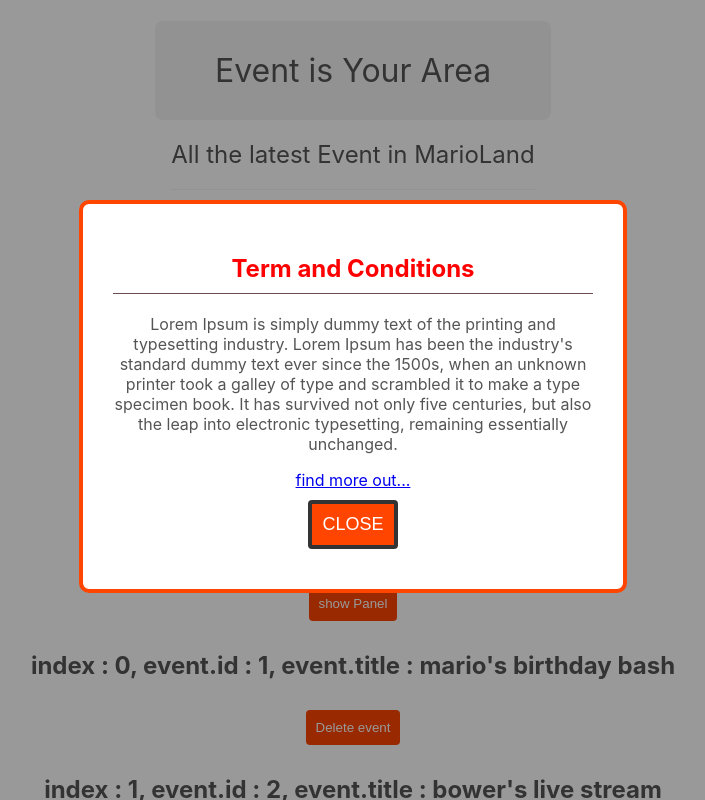
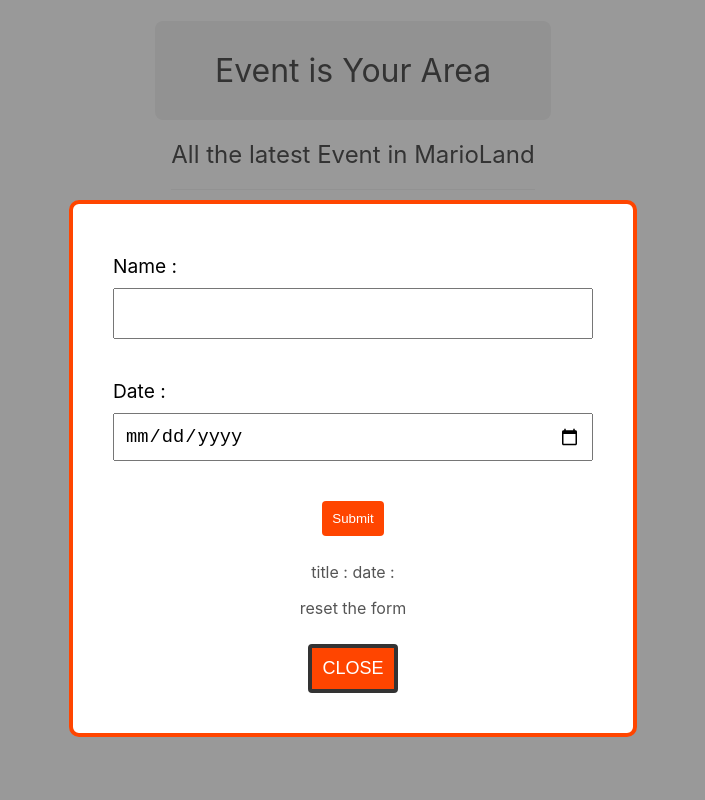
Before and after one commit to project815/React_Study, a React (Create React App) app: page / in a window 1280 px wide. Both pictures are taken after a click on the button "show Panel". Shown: the top 800 px of the page, without its empty margins (287-992 px from the left). Built offline with nearby package versions, Linux system fonts and the light colour scheme.

Commit message:
Adding Events to the Event List

```diff
--- a/src/App.js
+++ b/src/App.js
@@ -7,15 +7,16 @@ import {useState} from 'react'
 import Title from './components/title'
 import Modal from './components/Modal'
 import DeleteList from './components/EventList'
+import NewEventForm from './components/NewEventForm'
 
 function App() {
   // let name = "mario";
   // const [name, setName] = useState('mario');
 
   const [events, setEvents] = useState([
-    {title: "mario's birthday bash", id: 1},
-    {title: "bower's live stream", id:2},
-    {title: "race on moo moo farm", id: 3},
+    // {title: "mario's birthday bash", id: 1},
+    // {title: "bower's live stream", id:2},
+    // {title: "race on moo moo farm", id: 3},
   ])
   const [showEvent, setShowEvent] = useState(true);
   const [showModalEvent, setShowModalEvent] = useState(false);
@@ -41,6 +42,13 @@ function App() {
     setShowModalEvent(true);
   }
 
+  const addEvent = (event) => {
+    setEvents((pres) =>
+    {
+      return [...pres, event]
+    })
+  }
+
   const subtitle = "All the latest Event in MarioLand";
   return (
     <div className="App">
@@ -53,10 +61,11 @@ function App() {
       </Modal> */}
       {showModalEvent &&(
         <Modal handleClose clickHandler={setShowModalEvent} isSaleModal={true}>
-        <h2>Term and Conditions</h2>
+          <NewEventForm addEvent={addEvent}></NewEventForm>
+        {/* <h2>Term and Conditions</h2>
         <p>Lorem Ipsum is simply dummy text of the printing and typesetting industry. Lorem Ipsum has been the industry's standard dummy text ever since the 1500s, when an unknown printer took a galley of type and scrambled it to make a type specimen book. It has survived not only five centuries, but also the leap into electronic typesetting, remaining essentially unchanged.</p>
         <a href='https://www.naver.com'>find more out...</a>
-        <br/>
+        <br/> */}
        {/* <button onClick={()=>setShowModalEvent(false)}>close</button> */}
       </Modal>)}
 
--- a/src/components/EventList.js
+++ b/src/components/EventList.js
@@ -1,13 +1,14 @@
 // import React from 'react'
 import React from 'react'
+import styles from './EventList.module.css'
 
 
 export default function EventList({events, clickHandler}) {
   return (
     events.map((event, index)=>(
-        <React.Fragment key={event.id}>
+        <div className={styles.card} key={event.id}>
             <h2>{"index : " + index}{", event.id : "+ event.id}{", event.title : " +event.title}</h2>
             {/* <button onClick={(clickHandler(event.id))}>onClick</button> 바로실행 되어버림, 클릭해도 실행안됨 */}
-            <button onClick={()=>(clickHandler(event.id))}>Delete event</button> </React.Fragment>))
+            <button onClick={()=>(clickHandler(event.id))}>Delete event</button> </div>))
   )
 }
--- /dev/null
+++ b/src/components/EventList.module.css
@@ -0,0 +1,11 @@
+.card{
+    border:1px solid #eee;
+    box-shadow: 4px 4px 5px rgba(0,0,0,0.05);
+    padding :10px;
+    max-width:400px;
+    margin:20px auto;
+    border-radius:4px;
+}
+.card button{
+    background-color: #555;
+}
--- a/src/components/Modal.css
+++ b/src/components/Modal.css
@@ -8,7 +8,7 @@
 }
 .modal{
     padding: 30px;
-    max-width:480px;
+    max-width:500px;
     margin:200px auto;
     background: #fff;
     border-radius: 10px;
--- /dev/null
+++ b/src/components/NewEventForm.css
@@ -0,0 +1,10 @@
+.new-event-from label,
+.new-event-from input{
+    display: block;
+    text-align: left;
+    width:100%;
+    margin:10px auto;
+    padding: 10px;
+    box-sizing:border-box;
+    font-size:1.2em;
+}
--- /dev/null
+++ b/src/components/NewEventForm.js
@@ -0,0 +1,46 @@
+import { useState } from 'react'
+import './NewEventForm.css'
+
+export default function NewEventForm({addEvent}) {
+  const[title, setTitle] = useState('');
+  const[date, setDate] = useState('');
+
+    const resetHandler= ()=>{
+        setTitle('');
+        setDate('');
+    }
+    const handleSubmit = (e)=>{
+        e.preventDefault();
+        const eves ={
+            title:title,
+            date:date,
+            id: Math.floor(Math.random() * 10000)
+        }
+        addEvent(eves);
+        resetHandler();
+        // console.log(events);
+
+        // const event= 0;
+    }
+  return (
+    <form className='new-event-from' onSubmit={handleSubmit}>
+        <label>
+            <span>Name : </span>
+            <input
+            type='text'
+            onChange={(e)=>setTitle(e.target.value)}
+            value={title}/>
+        </label>
+        <label>
+            <span>Date : </span>
+            <input
+            type='date'
+            onChange={(e)=>setDate(e.target.value)}
+            value={date}/>
+        </label>
+      <button>Submit</button>
+      <p>title : {title} date : {date}</p>
+      <p onClick={resetHandler}>reset the form</p>
+    </form>
+  )
+}
--- a/src/components/title.js
+++ b/src/components/title.js
@@ -4,7 +4,7 @@ import './title.css'
 export default function Title({title, subtitle})
 {
     return(
-        <div className='title-block'>
+        <div className='title-block card'>
             <h1 className="title">{title}</h1>
             <br/>
             <h2 className="subtitle">{subtitle}</h2>
```
